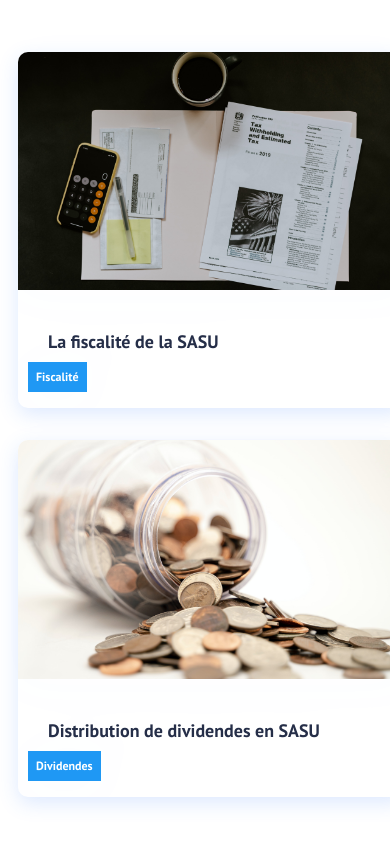
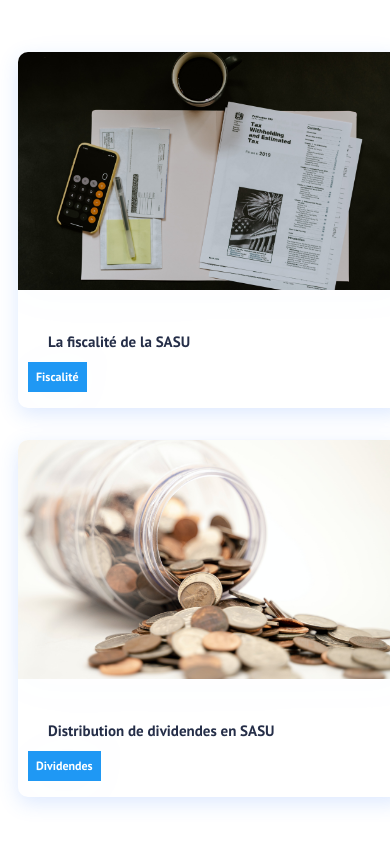
Before and after one commit to NicolasBermejo/Bermejo-Simulations, a React (Create React App) app: page / in a window 390 px wide. Shown: the part 1061-1905 px from the top of the page. Built offline with nearby package versions, Linux system fonts and the light colour scheme.

Commit message:
encompassed the cards img in div

```diff
--- a/src/components/CardItem.js
+++ b/src/components/CardItem.js
@@ -7,8 +7,10 @@ function CardItem(props) {
             <li className='cards__item'>
                 <a className='cards__item__link' href={props.href}>
                     <figure className='cards__item__pic-wrap' data-category={props.label}>
+                        <div className='cards__item__imgdiv'>
                         <img src={props.src} alt='Image' className='cards__item__img'>
                         </img>
+                        </div>
                         <div className='cards__item__info'>
                             <h5 className='cards__item__text'>{props.text}</h5>
                         </div>
--- a/src/components/Cards.css
+++ b/src/components/Cards.css
@@ -125,5 +125,8 @@
       .cards__wrapper {
           width: 450px;
       }
+      .cards__item__text {
+          font-size: 15px;
+      }
 
   }
```
